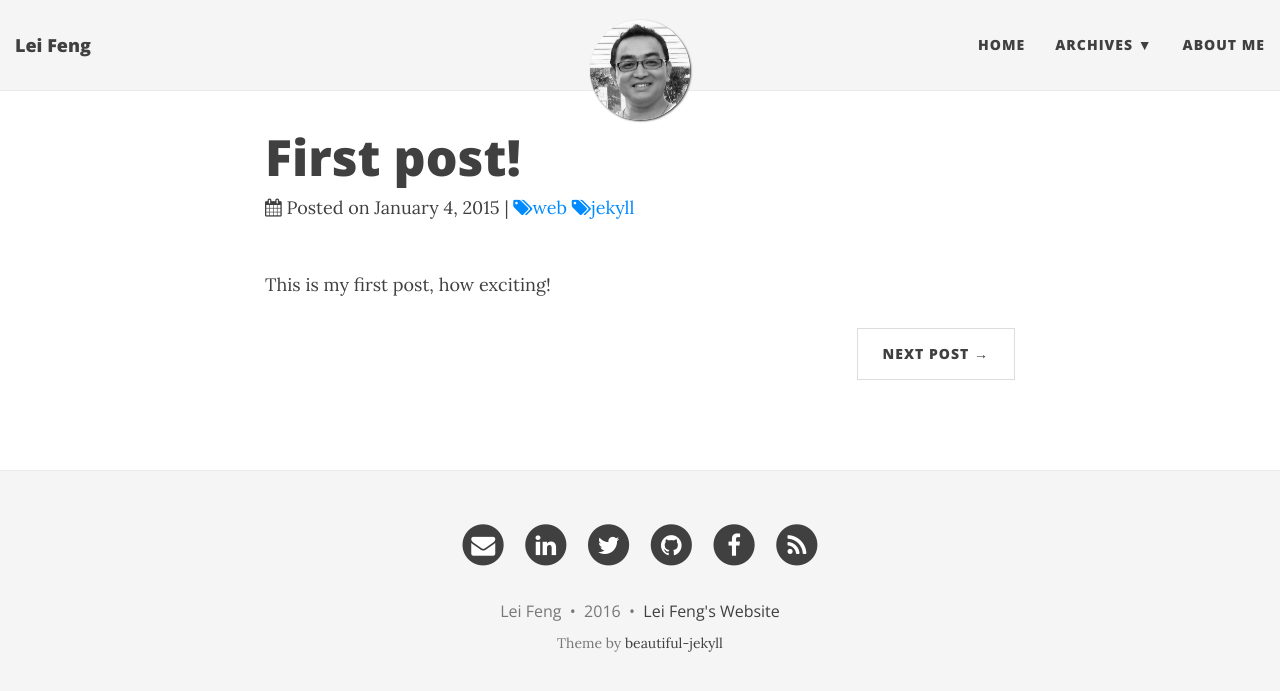
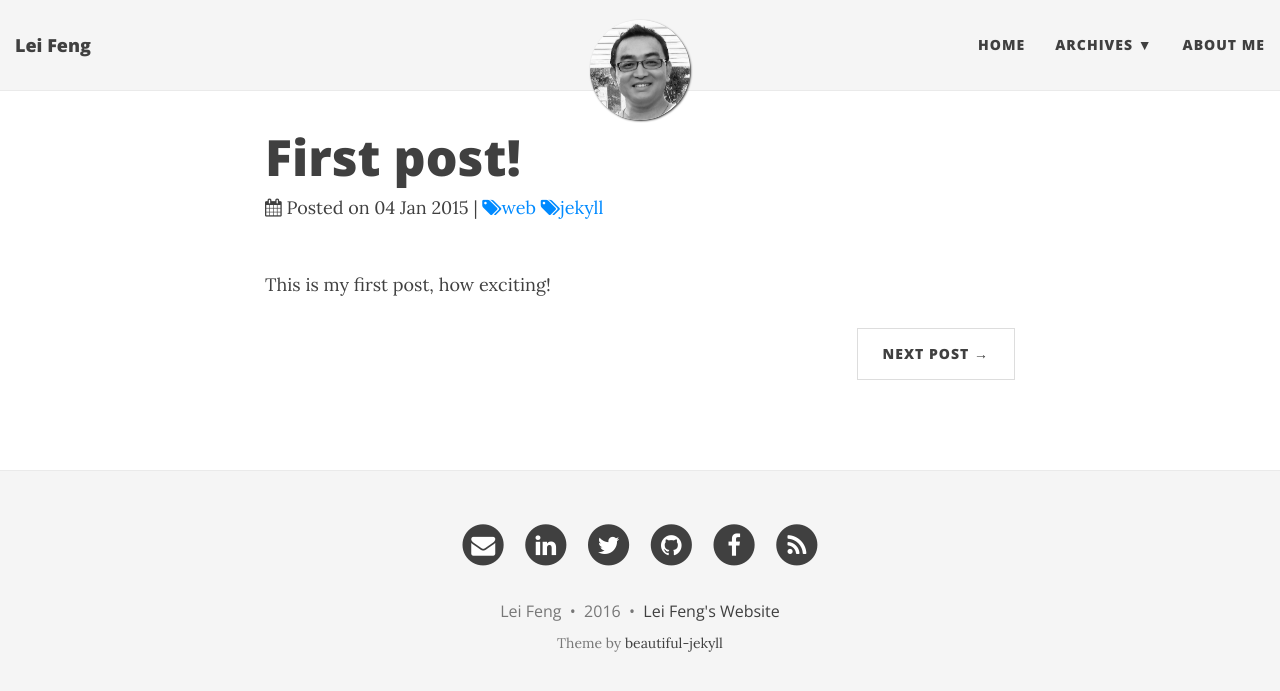
Before and after one commit to stonefl/stonefl.github.io, a Jekyll site: the page built from _posts/2015-01-04-first-post.md, in a window 1280 px wide. Shown: the top 691 px of the page. Built offline with Jekyll 4.4.1, drawn with Linux system fonts in a browser that asks for light colours; nearby versions of some CDN libraries; comment, search, counter and statistics services are not loaded.

Commit message:
Update header.html

```diff
--- a/_includes/header.html
+++ b/_includes/header.html
@@ -36,7 +36,7 @@
 		  {% endif %}
 
 		  {% if include.type == "post" %}
-		  <span class="post-date"><i class="fa fa-calendar" aria-hidden="true" title="Date published"></i> Posted on {{ page.date | date: "%B %-d, %Y" }}</span>
+		  <span class="post-date"><i class="fa fa-calendar" aria-hidden="true" title="Date published"></i> Posted on {{ page.date | date_to_string }}</span>
 		   <!--Post tags-->
 		    {% if page.tags %} |
   		     {% for tag in page.tags %}
@@ -67,7 +67,7 @@
 		  {% endif %}
 
 		  {% if include.type == "post" %}
-		  <span class="post-date"><i class="fa fa-calendar" aria-hidden="true" title="Date published"></i> Posted on {{ page.date | date: "%B %-d, %Y" }}</span>
+		  <span class="post-date"><i class="fa fa-calendar" aria-hidden="true" title="Date published"></i> Posted on {{ page.date | date_to_string }}</span>
 		  <!--Post tags-->
 		    {% if page.tags %} |
   		     {% for tag in page.tags %}
```
